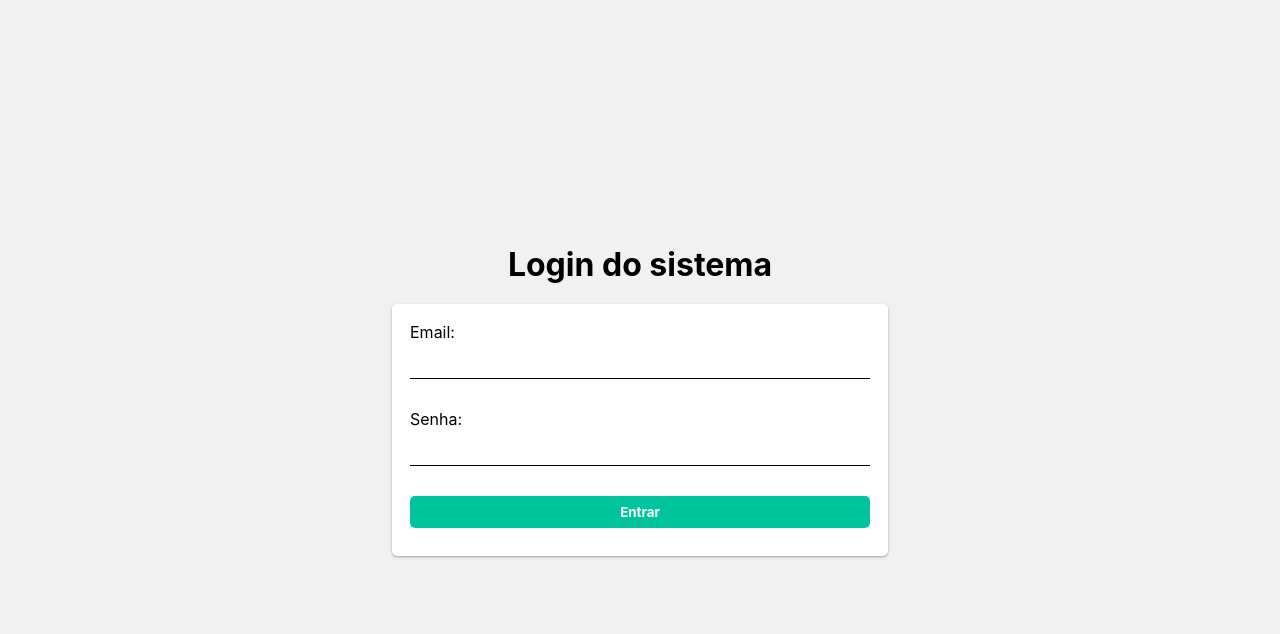
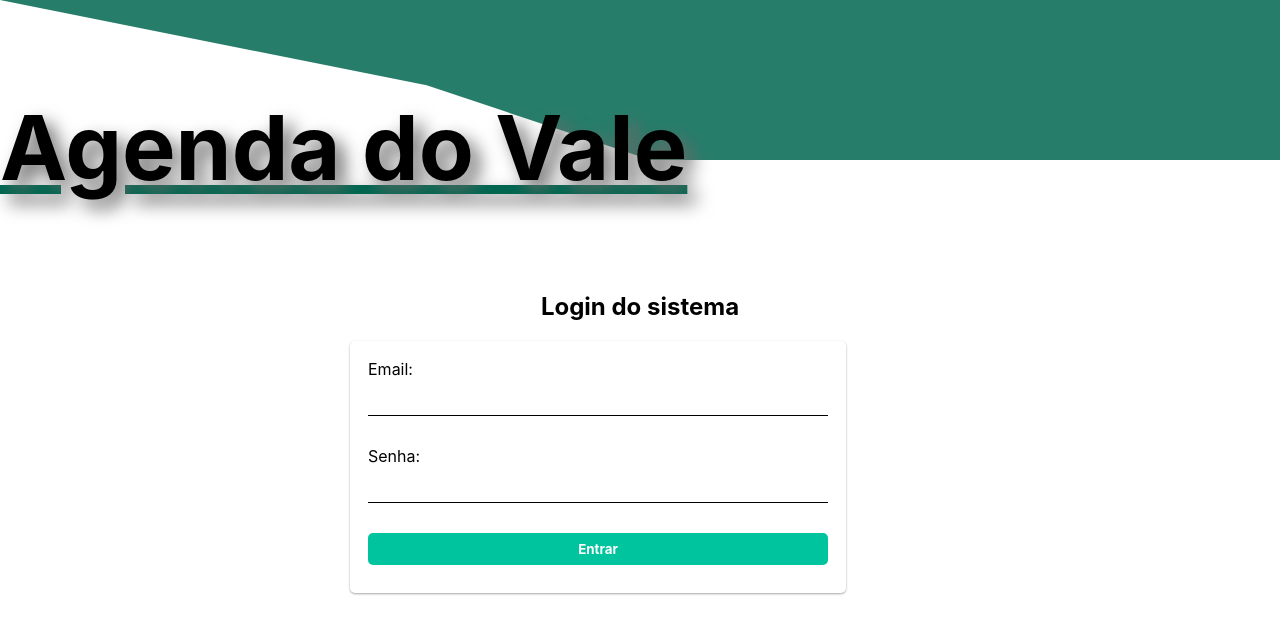
Before and after one commit to pi-univesp-agenda-do-vale/projeto-pi, a React (Create React App) app in the folder client/: page /login in a window 1280 px wide. Shown: the top 634 px of the page. Built offline with nearby package versions, Linux system fonts and the light colour scheme.

Commit message:
commit the header

```diff
--- a/client/src/components/NavBar.js
+++ b/client/src/components/NavBar.js
@@ -23,8 +23,16 @@ function NavBar(){
 
     return (
         <>
+        <div className='box'>
+            <svg viewBox="0 0 1440 180">
+                <path fill="#006650" fill-opacity='85%' d="M0,0L480,96L960,256L1440,288L1440,0L960,0L480,0L0,0Z">
+                </path>
+            </svg>
+        </div>
+
         <div width='100%'>
         <div className='navbarleft'>
+        <div className='title1'><h1>Agenda do Vale</h1></div>
         <ul>
             <li className='linavbar'><a href='/'><AiOutlineHome/>Home</a></li>
             <li className='linavbar'><a href='/dashboard'><AiOutlineDashboard/>DashBoard</a></li>
--- a/client/src/components/styles.css
+++ b/client/src/components/styles.css
@@ -5,11 +5,26 @@
 .navbarleft{
   display: inline-block;
   width: 85%;
+}
+.title1{
+    display: inline-block;
+    font-size: 90px;
+    text-shadow:0.1em 0.1em 0.2em rgb(108, 106, 106);
+    text-align:end;
+    text-decoration-line:underline;
+    text-decoration-color: #006650;
+    margin-block-start: -300px;
+    margin-block-end: -1.19%;
 
  }
+
+
+
+
+
 .navbarright{
   display: inline-block;
-  width: 15%;
+  inline-size: 15%;
  }
  .divTable{
   width: 30%;
--- a/client/src/css/csstables.css
+++ b/client/src/css/csstables.css
@@ -2,7 +2,7 @@ th {
     background-color: rgb(161, 161, 161);
 }
 td, th {
-    text-align: left;
+    text-align:left;
     padding: 10px;
 }
 .trdata:hover{
--- a/client/src/pages/HomePage/index.jsx
+++ b/client/src/pages/HomePage/index.jsx
@@ -1,6 +1,7 @@
 import React, { useEffect, useState } from 'react';
 import EventCard from '../../components/EventCard';
 import { listEvents } from '../../services/api';
+import "./styles.css";
 
 function HomePage() {
 
@@ -21,7 +22,13 @@ function HomePage() {
 
     return (
         <div>
-            <div align='center'><h1>Agenda do Vale</h1></div>
+            <div className='box'>
+            <svg viewBox="0 0 1440 180">
+                <path fill="#006750" fill-opacity='85%' d="M0,0L480,96L960,256L1440,288L1440,0L960,0L480,0L0,0Z">
+                </path>
+            </svg></div>
+
+            <div align='title1'><h1>Agenda do Vale</h1></div>
 
             <a href="/login">Login</a> <br/><br/>
 
@@ -38,10 +45,9 @@ function HomePage() {
                     ))
                 }
                 </div>
+            </div>
 
-
-        </div>
-    )
+        )
 }
 
 export default HomePage;
--- a/client/src/pages/HomePage/styles.css
+++ b/client/src/pages/HomePage/styles.css
@@ -0,0 +1,14 @@
+
+
+h1{
+    display: inline-block;
+    text-decoration: #006750;
+    font-size: 90px;
+    text-shadow:0.1em 0.1em 0.2em rgb(108, 106, 106);
+    text-align:end;
+    text-decoration-line:underline;
+    text-decoration-color: hsl(167, 100%, 20%);
+    margin-block-end: 80px;
+    margin-block-start: -100px;
+
+    }
--- a/client/src/pages/LoginPage/index.jsx
+++ b/client/src/pages/LoginPage/index.jsx
@@ -17,10 +17,15 @@ const LoginPage = () => {
     }
 
     return (
-        <div id="login">
-
-            <h1 className="login-title">Login do sistema</h1>
-
+        <div className="login">
+            <div viewBox='box'>
+            <svg viewBox="0 0 1440 180">
+                <path fill="#006750"  fill-opacity='85%' d="M0,0L480,96L960,256L1440,288L1440,0L960,0L480,0L0,0Z">
+                </path>
+            </svg>
+            <div width='100%'></div>
+            <h1 className='login-title1'>Agenda do Vale</h1>
+            <h2 className="login-title">Login do sistema</h2>
             <form onSubmit={handleSubmit} className="login-form">
                 <fieldset className="login-form-field">
                     <label htmlFor="login-email">Email:</label>
@@ -48,7 +53,8 @@ const LoginPage = () => {
                     <button type="submit" className="login-button">Entrar</button>
                 </fieldset>
             </form>
-        </div>
+            </div>
+            </div>
     );
 }
 
--- a/client/src/pages/LoginPage/styles.css
+++ b/client/src/pages/LoginPage/styles.css
@@ -1,18 +1,37 @@
 #login{
-    display: flex;
     flex-direction: column;
     align-items: center;
     justify-content: center;
-    min-height: 100vh;
-    padding: 0 2rem;
+    min-height: 200vh;
+    padding: 20 2rem;
     background: #f1f1f1;
 }
 
+
+h1{
+    display: inline-block;
+    font-size: 90px;
+    text-shadow:0.1em 0.1em 0.2em rgb(108, 106, 106);
+    text-align:end;
+    text-decoration-line:underline;
+    text-decoration-color: #006650;
+    margin-block-start: -300px;
+    margin-block-end: -1.19%;
+
+}
+
+
+
 .login-title{
+    margin-top: 10px;
+    text-align: center;
     margin-bottom: 20px;
+
 }
 
 .login-form{
+    margin-left: 350px;
+    align-items: center;
     background: #fff;
     width: 100%;
     max-width: 480px;
@@ -26,6 +45,7 @@
     flex-direction: column;
     margin-bottom: 10px;
     border: none;
+
 }
 
 .login-form-field label{
```
